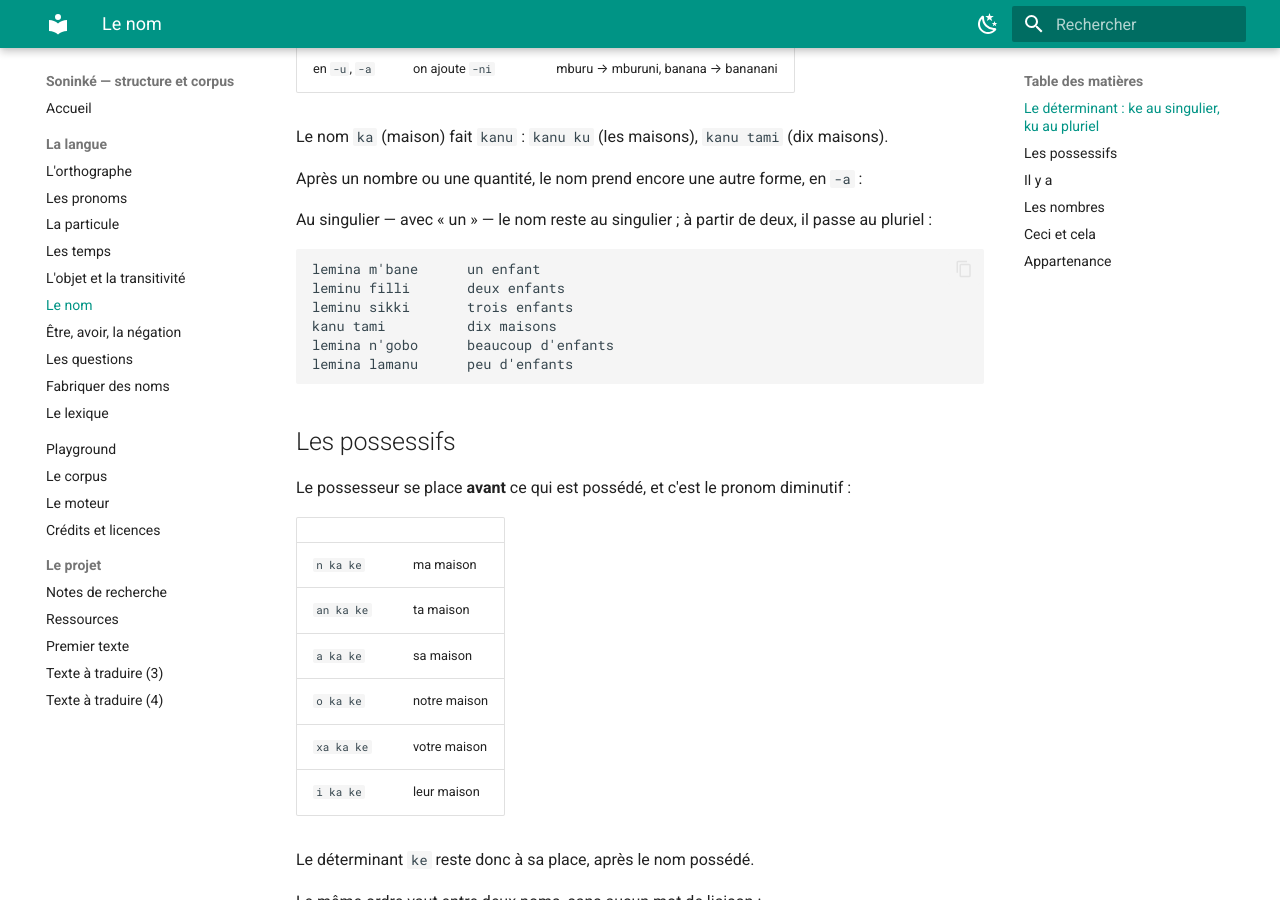
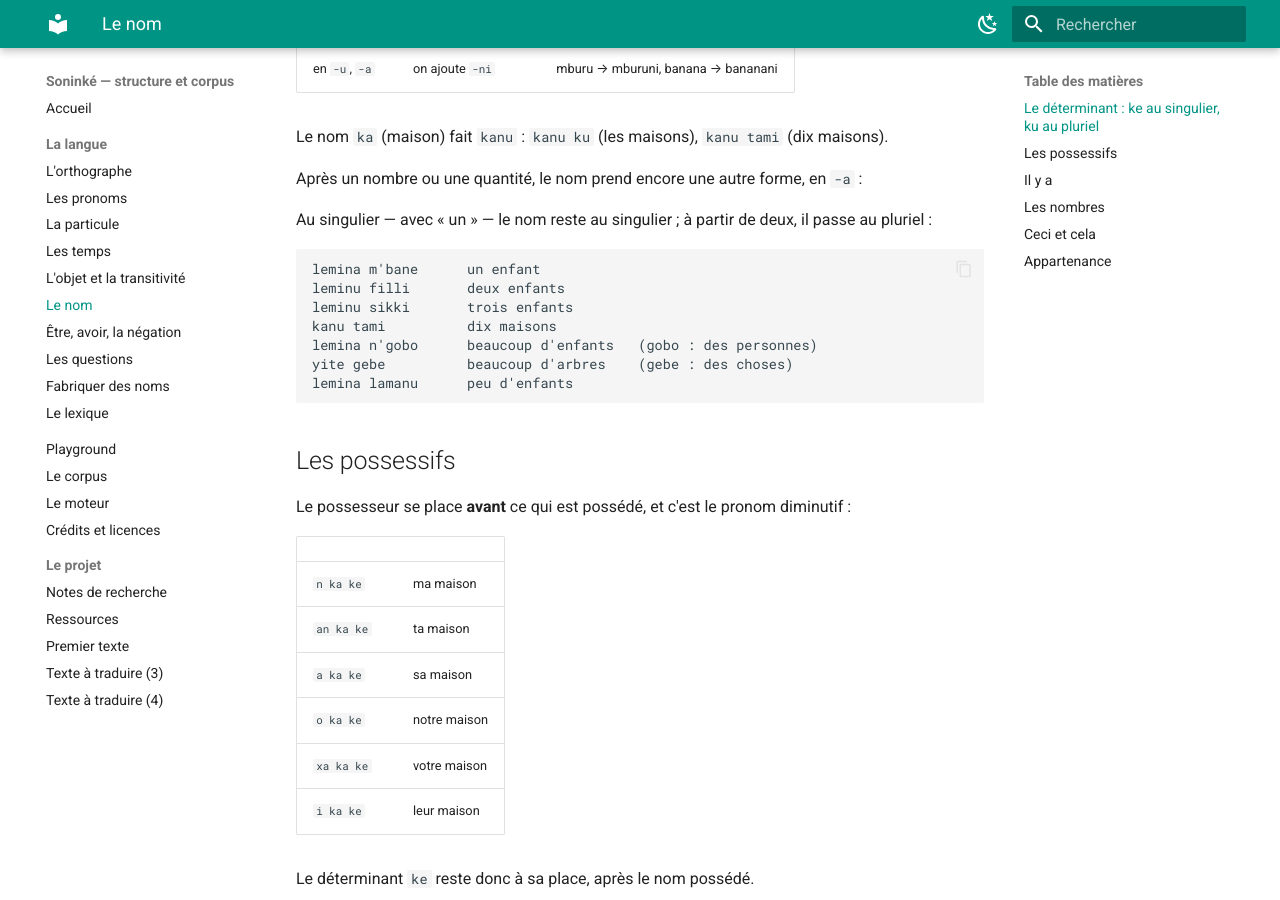
Before and after one commit to oscarmedra/snk_engine, an MkDocs documentation site: the page built from docs/langue/nom.md, in a window 1280 px wide and 900 px high, scrolled down 573 px. Built offline with MkDocs 1.6.1 and Material for MkDocs 9.7.7, drawn with Linux system fonts in a browser that asks for light colours.

Commit message:
gobo pour les personnes, gebe pour les choses
Co-Authored-By: Claude Opus 5 <noreply@anthropic.com>

````diff
--- a/docs/langue/nom.md
+++ b/docs/langue/nom.md
@@ -29,7 +29,8 @@ lemina m'bane      un enfant
 leminu filli       deux enfants
 leminu sikki       trois enfants
 kanu tami          dix maisons
-lemina n'gobo      beaucoup d'enfants
+lemina n'gobo      beaucoup d'enfants   (gobo : des personnes)
+yite gebe          beaucoup d'arbres    (gebe : des choses)
 lemina lamanu      peu d'enfants
 ```
 
````
Also changed, not shown: docs/langue/lexique.md (+3 -2 lines), 1 other file.
